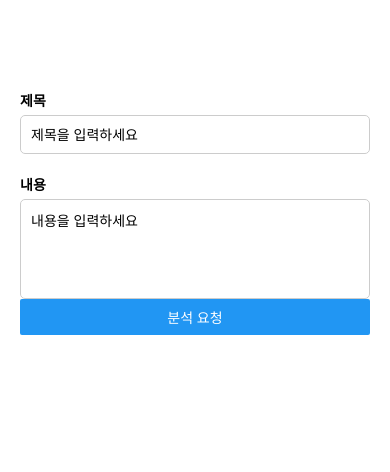
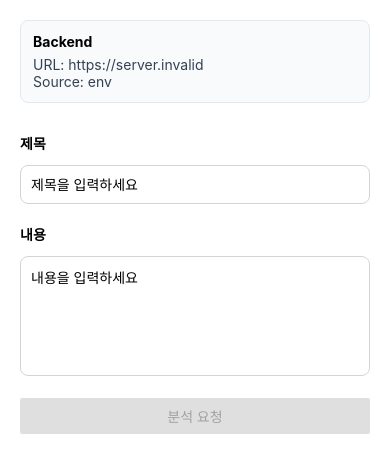
Before and after one commit to seonananana/emotrust-app, a React Native app in the folder frontend/: screen / in a window 390 px wide. Shown: the top 472 px of the page. Built offline with nearby package versions, Linux system fonts and the light colour scheme; no server answers.

Commit message:
Update App.js

```diff
--- a/frontend/App.js
+++ b/frontend/App.js
@@ -1,4 +1,4 @@
-import React, { useState, useEffect } from 'react';
+import React, { useState, useEffect, useMemo } from 'react';
 import {
   View,
   TextInput,
@@ -7,133 +7,249 @@ import {
   StyleSheet,
   ScrollView,
   Platform,
+  ActivityIndicator,
+  KeyboardAvoidingView,
+  Alert,
 } from 'react-native';
+
+const ENV_API_BASE = process.env.EXPO_PUBLIC_API_BASE_URL || '';      // 배포/고정 도메인
+const ENV_BOOTSTRAP = process.env.EXPO_PUBLIC_BOOTSTRAP_URL || '';    // 개발용: PC-LAN-IP:8000
+
+// fetch JSON with timeout
+async function fetchJSON(url, { method = 'GET', headers, body, timeout = 5000 } = {}) {
+  const controller = new AbortController();
+  const id = setTimeout(() => controller.abort(), timeout);
+  try {
+    const res = await fetch(url, { method, headers, body, signal: controller.signal });
+    const text = await res.text();
+    let data = null;
+    try { data = JSON.parse(text); } catch { /* 서버가 JSON이 아닐 수도 있어서 raw 유지 */ }
+    return { ok: res.ok, status: res.status, data, raw: text };
+  } finally {
+    clearTimeout(id);
+  }
+}
 
 export default function App() {
   const [title, setTitle] = useState('');
   const [content, setContent] = useState('');
+
   const [result, setResult] = useState(null);
+  const [backendURL, setBackendURL] = useState('');
+  const [backendSource, setBackendSource] = useState(''); // 'env' | 'ngrok' | 'bootstrap'
+  const [bootstrapping, setBootstrapping] = useState(true);
   const [loading, setLoading] = useState(false);
-  const [backendURL, setBackendURL] = useState('');
 
+  // ✅ 초기 Base URL 결정 로직
   useEffect(() => {
-  const fetchNgrokURL = async () => {
-    if (Platform.OS === 'ios' || Platform.OS === 'android') {
+    const initBaseURL = async () => {
       try {
-        const localIP = '172.30.1.66'; // 너의 백엔드가 실행 중인 IP
-        const url = `http://${localIP}:8000/ngrok-url`;
+        // 1) 고정 도메인(배포) 우선
+        if (ENV_API_BASE) {
+          setBackendURL(ENV_API_BASE.replace(/\/+$/, ''));
+          setBackendSource('env');
+          return;
+        }
 
-        const res = await fetch(url);
-        const data = await res.json();
+        // 2) 개발용 부트스트랩이 없으면 안내
+        if (!ENV_BOOTSTRAP) {
+          setBackendURL(''); // 버튼 비활성화
+          setBackendSource('');
+          Alert.alert(
+            '설정 필요',
+            'EXPO_PUBLIC_BOOTSTRAP_URL이 설정되지 않았습니다.\n예: http://<PC-LAN-IP>:8000'
+          );
+          return;
+        }
 
-        if (data.ngrok_url) {
-          console.log("✅ ngrok 주소 받아옴:", data.ngrok_url); // 👈 여기 추가
-          setBackendURL(data.ngrok_url);
-        } else {
-          console.warn("⚠️ ngrok 주소 못 받아 fallback 사용");
-          setBackendURL(`http://${localIP}:8000`);
-        }
-      } catch (error) {
-        console.warn('❌ ngrok 주소 요청 실패:', error);
-        setBackendURL(`http://${localIP}:8000`);
-      }
-    } else {
-      setBackendURL('http://localhost:8000');
+        const bootstrap = ENV_BOOTSTRAP.replace(/\/+$/, '');
+        // 2-1) 먼저 부트스트랩 주소를 기본으로 설정
+        setBackendURL(bootstrap);
+        setBackendSource('bootstrap');
+
+        // 2-2) 부트스트랩에서 /ngrok-url로 최신 퍼블릭 주소 조회
+        const { ok, data } = await fetchJSON(`${bootstrap}/ngrok-url`, { timeout: 3000 });
+        if (ok && data?.ngrok_url) {
+          setBackendURL(String(data.ngrok_url).replace(/\/+$/, ''));
+          setBackendSource(data?.source || 'ngrok'); // env|ngrok
+        } // 실패하면 bootstrap을 그대로 사용
+      } catch (e) {
+        // 어떤 에러가 나도 bootstrap 계속 사용
+      } finally {
+        setBootstrapping(false);
       }
     };
-
-  fetchNgrokURL();
+    initBaseURL();
   }, []);
 
+  const canSubmit = useMemo(() => {
+    return !!backendURL && !loading && title.trim().length > 0 && content.trim().length > 0;
+  }, [backendURL, loading, title, content]);
+
   const handleSubmit = async () => {
+    if (!backendURL) {
+      Alert.alert('백엔드 주소 없음', '백엔드 URL을 아직 가져오지 못했습니다.');
+      return;
+    }
+    if (!title.trim() || !content.trim()) {
+      Alert.alert('입력 필요', '제목과 내용을 모두 입력해주세요.');
+      return;
+    }
+
     setLoading(true);
     setResult(null);
 
     const formData = new FormData();
-    formData.append('title', title);
-    formData.append('content', content);
+    formData.append('title', title.trim());
+    formData.append('content', content.trim());
 
     try {
-      const response = await fetch(`${backendURL}/analyze`, {
+      const { ok, status, data, raw } = await fetchJSON(`${backendURL}/analyze`, {
         method: 'POST',
         body: formData,
+        timeout: 15000,
       });
 
-      const data = await response.json();
-      setResult(data);
+      if (!ok) {
+        setResult({
+          error: `서버 오류 (HTTP ${status})`,
+          raw_response: typeof raw === 'string' ? raw.slice(0, 500) : JSON.stringify(data)?.slice(0, 500),
+        });
+        return;
+      }
+
+      // 안전을 위해 키 존재 확인
+      if (data?.emotion_score == null || data?.truth_score == null) {
+        setResult({
+          error: '응답 형식이 올바르지 않습니다.',
+          raw_response: JSON.stringify(data)?.slice(0, 500),
+        });
+        return;
+      }
+
+      setResult({
+        emotion_score: data.emotion_score,
+        truth_score: data.truth_score,
+      });
     } catch (error) {
-      console.error('요청 실패:', error);
-      setResult({ error: '요청 실패' });
+      setResult({ error: `요청 실패: ${String(error)}` });
     } finally {
       setLoading(false);
     }
   };
 
   return (
-    <ScrollView contentContainerStyle={styles.container}>
+    <KeyboardAvoidingView
+      behavior={Platform.select({ ios: 'padding', android: undefined })}
+      style={{ flex: 1 }}
+    >
+      <ScrollView contentContainerStyle={styles.container} keyboardShouldPersistTaps="handled">
+        {/* 상태/디버그 박스 */}
+        <View style={styles.debugBox}>
+          <Text style={styles.debugTitle}>Backend</Text>
+          <Text selectable style={styles.debugText}>
+            URL: {backendURL || '(없음)'}
+          </Text>
+          <Text style={styles.debugText}>Source: {backendSource || '-'}</Text>
+          {bootstrapping && (
+            <View style={{ flexDirection: 'row', alignItems: 'center', gap: 8 }}>
+              <ActivityIndicator />
+              <Text style={styles.debugText}>주소 확인 중…</Text>
+            </View>
+          )}
+        </View>
+
         <Text style={styles.label}>제목</Text>
         <TextInput
           style={styles.input}
           value={title}
           onChangeText={setTitle}
           placeholder="제목을 입력하세요"
+          autoCapitalize="none"
+          autoCorrect={false}
         />
 
         <Text style={styles.label}>내용</Text>
         <TextInput
-        style={[styles.input, { height: 100 }]}
+          style={[styles.input, { height: 120 }]}
           value={content}
           onChangeText={setContent}
           placeholder="내용을 입력하세요"
           multiline
         />
 
+        <View style={{ marginTop: 16 }}>
           <Button
-        title={loading ? '분석 중...' : '분석 요청'}
+            title={loading ? '분석 중…' : '분석 요청'}
             onPress={handleSubmit}
-        disabled={loading || !backendURL}
+            disabled={!canSubmit}
           />
+        </View>
 
-      {result && result.emotion_score !== undefined && (
+        {result && result.emotion_score != null && result.truth_score != null && (
           <View style={styles.resultBox}>
-          <Text>📊 분석 결과</Text>
+            <Text style={styles.resultTitle}>📊 분석 결과</Text>
             <Text>감정 점수: {result.emotion_score}</Text>
             <Text>진정성 점수: {result.truth_score}</Text>
           </View>
         )}
 
         {result?.error && (
-        <View style={styles.resultBox}>
-          <Text style={{ color: 'red' }}>{result.error}</Text>
+          <View style={[styles.resultBox, { backgroundColor: '#ffe6e6', borderColor: '#ffcccc' }]}>
+            <Text style={{ color: '#b00020', fontWeight: '600' }}>{result.error}</Text>
             {result.raw_response && (
-            <Text style={{ marginTop: 10 }}>{result.raw_response}</Text>
+              <Text style={{ marginTop: 8, color: '#333' }}>{result.raw_response}</Text>
             )}
           </View>
         )}
       </ScrollView>
+    </KeyboardAvoidingView>
   );
 }
 
 const styles = StyleSheet.create({
   container: {
     padding: 20,
-    marginTop: 50,
+    gap: 6,
   },
   label: {
-    fontWeight: 'bold',
-    marginTop: 20,
+    fontWeight: '600',
+    marginTop: 14,
+    marginBottom: 6,
   },
   input: {
     borderWidth: 1,
-    borderColor: '#ccc',
+    borderColor: '#d4d4d8',
     padding: 10,
-    marginTop: 5,
-    borderRadius: 5,
+    borderRadius: 8,
+    backgroundColor: '#fff',
   },
   resultBox: {
-    marginTop: 30,
-    padding: 15,
-    backgroundColor: '#eee',
-    borderRadius: 5,
+    marginTop: 24,
+    padding: 16,
+    backgroundColor: '#eef2ff',
+    borderRadius: 8,
+    borderWidth: 1,
+    borderColor: '#c7d2fe',
+    gap: 4,
+  },
+  resultTitle: {
+    fontWeight: '700',
+    marginBottom: 6,
+  },
+  debugBox: {
+    marginBottom: 10,
+    padding: 12,
+    backgroundColor: '#f8fafc',
+    borderWidth: 1,
+    borderColor: '#e2e8f0',
+    borderRadius: 8,
+  },
+  debugTitle: {
+    fontWeight: '700',
+    marginBottom: 6,
+  },
+  debugText: {
+    color: '#334155',
   },
 });
```
Lines whose indentation alone changed are shown as unchanged.
